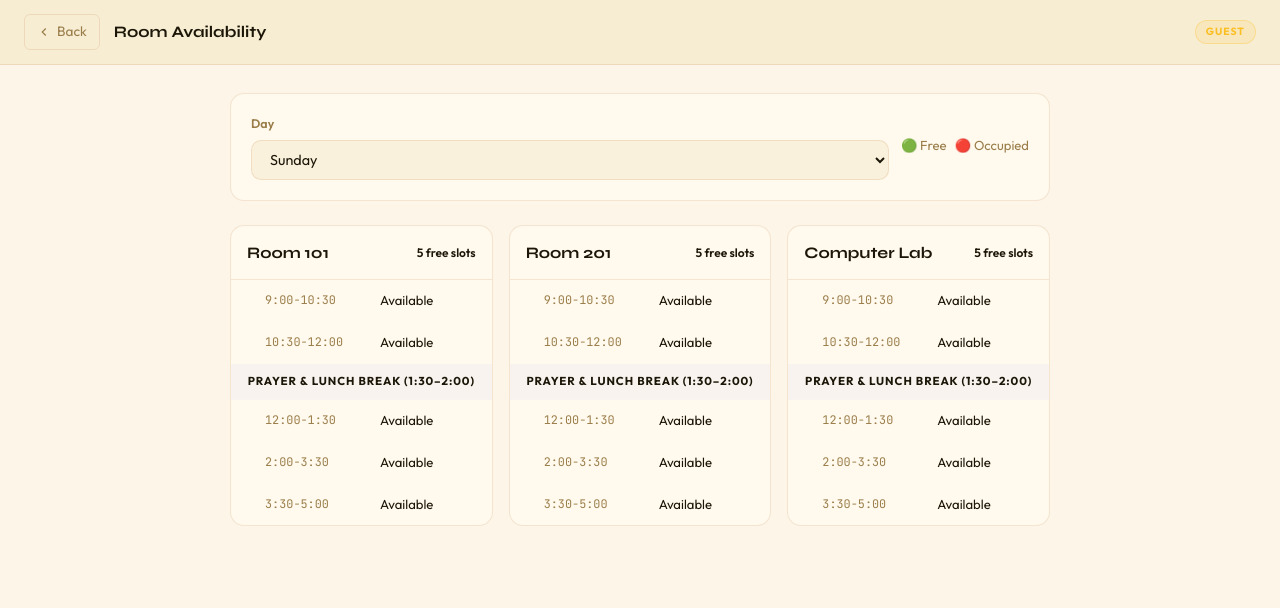
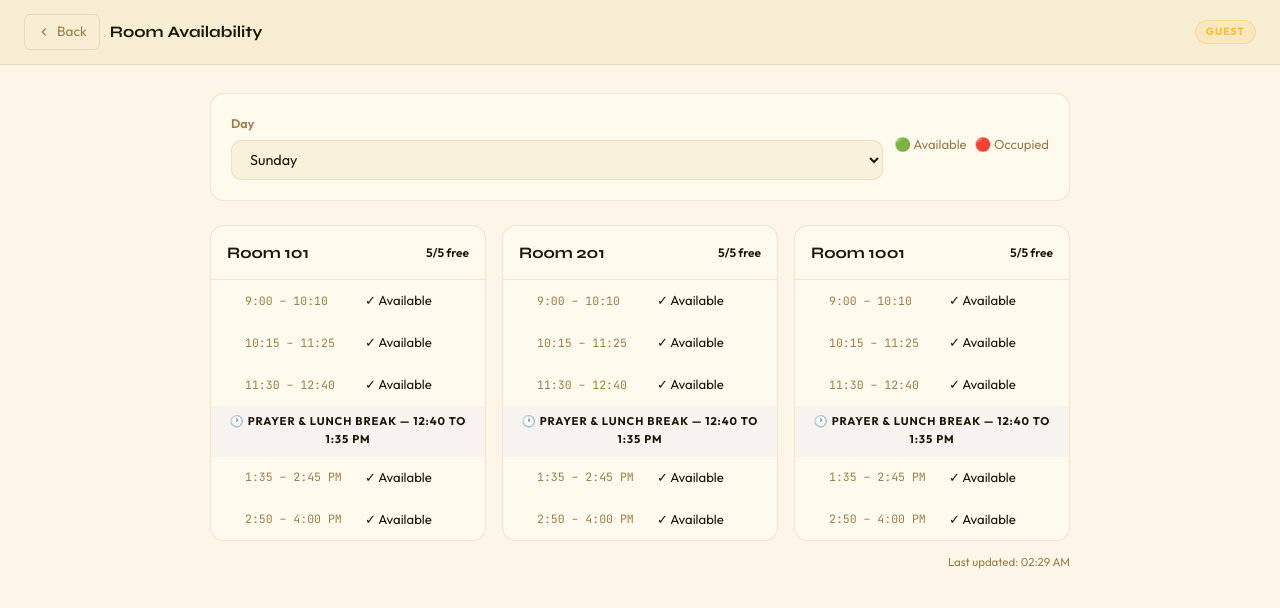
Before and after one commit to Sdsourab/mgtrubcls, a Flask app: page /guest/room-availability in a window 1280 px wide. Shown: the top 608 px of the page. Run offline with Flask 3, Linux system fonts and the light colour scheme; data that the repository does not hold is empty; some web fonts are replaced.

Commit message:
Refactor room availability layout and logic
Adjusted padding and layout for various elements, updated room availability display logic, and improved error handling messages.

```diff
--- a/templates/guest/room_availability.html
+++ b/templates/guest/room_availability.html
@@ -11,13 +11,23 @@
         .guest-nav {
             position:sticky; top:0; z-index:50;
             background:var(--bg-surface); border-bottom:1px solid var(--border);
-            padding:14px 24px; display:flex; align-items:center; gap:14px;
+            padding:14px 24px; display:flex; align-items:center; gap:10px;
         }
-        .back-btn { display:flex;align-items:center;gap:6px;color:var(--text-muted);font-size:0.85rem;text-decoration:none;padding:6px 12px;border:1px solid var(--border);border-radius:6px;transition:all 0.15s; }
+        .back-btn {
+            display:flex;align-items:center;gap:6px;color:var(--text-muted);font-size:0.85rem;
+            text-decoration:none;padding:6px 12px;border:1px solid var(--border);
+            border-radius:6px;transition:all 0.15s;white-space:nowrap;
+        }
         .back-btn:hover { color:var(--text-primary);border-color:var(--border-strong); }
+        .back-btn.dashboard {
+            color:var(--terra);border-color:rgba(188,111,55,0.35);
+            background:rgba(188,111,55,0.08);
+        }
+        .back-btn.dashboard:hover { background:rgba(188,111,55,0.15); }
         .guest-nav-title { font-family:'Syne',sans-serif;font-weight:700;font-size:1rem; }
-        .guest-badge-sm { margin-left:auto;background:rgba(251,191,36,0.12);border:1px solid rgba(251,191,36,0.3);color:#fbbf24;font-size:0.65rem;font-weight:700;letter-spacing:0.1em;padding:3px 10px;border-radius:20px; }
-        .page-wrap { max-width:860px;margin:0 auto;padding:28px 20px; }
+        .guest-badge-sm { margin-left:auto;background:rgba(251,191,36,0.12);border:1px solid rgba(251,191,36,0.3);color:#fbbf24;font-size:0.65rem;font-weight:700;letter-spacing:0.1em;padding:3px 10px;border-radius:20px;flex-shrink:0; }
+
+        .page-wrap { max-width:900px;margin:0 auto;padding:28px 20px; }
         .controls-card { background:var(--bg-card);border:1px solid var(--border);border-radius:var(--radius);padding:20px;margin-bottom:24px;display:flex;gap:12px;flex-wrap:wrap;align-items:flex-end; }
         .ctrl-group { display:flex;flex-direction:column;gap:6px;flex:1;min-width:130px; }
         .ctrl-group label { font-size:0.78rem;font-weight:600;color:var(--text-muted); }
@@ -27,21 +37,27 @@
         .room-card { background:var(--bg-card);border:1px solid var(--border);border-radius:var(--radius);overflow:hidden; }
         .room-card-header { padding:14px 16px;border-bottom:1px solid var(--border);display:flex;align-items:center;justify-content:space-between; }
         .room-name { font-family:'Syne',sans-serif;font-size:1rem;font-weight:700; }
-        .room-free-count { font-size:0.75rem;color:var(--green);font-weight:600; }
+        .room-free-count { font-size:0.75rem;font-weight:600; }
+        .room-free-count.all-free { color:var(--green); }
+        .room-free-count.some-busy { color:#fbbf24; }
+        .room-free-count.all-busy  { color:var(--red); }
 
         .time-slot-row { display:flex;align-items:center;gap:10px;padding:10px 16px;border-bottom:1px solid rgba(255,255,255,0.04); }
         .time-slot-row:last-child { border-bottom:none; }
         .slot-indicator { width:8px;height:8px;border-radius:50%;flex-shrink:0; }
         .slot-indicator.busy { background:var(--red); }
         .slot-indicator.free { background:var(--green); }
-        .slot-time-lbl { font-family:'JetBrains Mono',monospace;font-size:0.74rem;color:var(--text-muted);min-width:105px;flex-shrink:0; }
-        .slot-info { flex:1;font-size:0.82rem; }
-        .slot-busy-text { color:var(--text-primary);font-weight:600; }
+        .slot-time-lbl { font-family:'JetBrains Mono',monospace;font-size:0.72rem;color:var(--text-muted);min-width:110px;flex-shrink:0; }
+        .slot-info { flex:1;font-size:0.82rem;min-width:0; }
+        .slot-busy-text { color:var(--text-primary);font-weight:600;white-space:nowrap;overflow:hidden;text-overflow:ellipsis; }
         .slot-free-text { color:var(--green); }
-        .slot-teacher { font-size:0.74rem;color:var(--text-muted);margin-top:2px; }
+        .slot-teacher { font-size:0.74rem;color:var(--text-muted);margin-top:2px;white-space:nowrap;overflow:hidden;text-overflow:ellipsis; }
 
-        .lunch-row { padding:8px 16px;background:rgba(124,111,255,0.05);border-bottom:1px solid rgba(255,255,255,0.04); }
-        .lunch-row-inner { font-size:0.72rem;font-weight:700;letter-spacing:0.08em;text-transform:uppercase;color:var(--accent);text-align:center; }
+        .lunch-row { padding:7px 16px;background:rgba(124,111,255,0.05);border-bottom:1px solid rgba(255,255,255,0.04); }
+        .lunch-row-inner { font-size:0.70rem;font-weight:700;letter-spacing:0.08em;text-transform:uppercase;color:var(--accent);text-align:center; }
+
+        .error-msg { padding:32px;text-align:center;color:var(--text-muted);font-size:0.88rem; }
+        .last-updated { font-size:0.72rem;color:var(--text-muted);margin-top:12px;text-align:right; }
 
         @media(max-width:700px){ .rooms-grid{grid-template-columns:1fr;} }
     </style>
@@ -54,6 +70,11 @@
         Back
     </a>
     <span class="guest-nav-title">Room Availability</span>
+    <!-- Dashboard button: shown by JS if logged in -->
+    <a href="/dashboard" class="back-btn dashboard" id="dashBtn" style="display:none;">
+        <svg viewBox="0 0 24 24" fill="none" stroke="currentColor" stroke-width="2" width="14" height="14"><path d="m3 9 9-7 9 7v11a2 2 0 0 1-2 2H5a2 2 0 0 1-2-2z"/></svg>
+        Dashboard
+    </a>
     <span class="guest-badge-sm">GUEST</span>
 </nav>
 
@@ -69,8 +90,8 @@
                 <option value="Thursday">Thursday</option>
             </select>
         </div>
-        <div style="padding-bottom:2px;color:var(--text-muted);font-size:0.82rem;align-self:center;">
-            🟢 Free &nbsp; 🔴 Occupied
+        <div style="padding-bottom:4px;color:var(--text-muted);font-size:0.82rem;align-self:center;white-space:nowrap;">
+            🟢 Available &nbsp; 🔴 Occupied
         </div>
     </div>
 
@@ -79,29 +100,47 @@
         <div class="skeleton-block" style="height:300px;"></div>
         <div class="skeleton-block" style="height:300px;"></div>
     </div>
+    <div class="last-updated" id="lastUpdated"></div>
 </div>
 
 <script>
+// ── Rooms to display ──────────────────────────────────────────
 const ROOMS = [
-    {no:'101', label:'Room 101'},
-    {no:'201', label:'Room 201'},
-    {no:'100', label:'Computer Lab'},
-];
-const ALL_SLOTS = [
-    {slot:'9:00-10:30',  start:'09:00', end:'10:30'},
-    {slot:'10:30-12:00', start:'10:30', end:'12:00'},
-    {slot:'12:00-1:30',  start:'12:00', end:'13:30'},
-    {slot:'2:00-3:30',   start:'14:00', end:'15:30'},
-    {slot:'3:30-5:00',   start:'15:30', end:'17:00'},
+    { no: '101',  label: 'Room 101' },
+    { no: '201',  label: 'Room 201' },
+    { no: '1001', label: 'Room 1001' },
 ];
 
+// ── Actual DB time slots (must match routine_seed.sql exactly) ─
+// Format: { display, slot (DB time_slot value) }
+const DB_SLOTS = [
+    { display: '9:00 – 10:10',   slot: '09:00-10:10'  },
+    { display: '10:15 – 11:25',  slot: '10:15-11:25'  },
+    { display: '11:30 – 12:40',  slot: '11:30-12:40'  },
+    // Prayer & Lunch Break 12:40 – 13:35
+    { display: '1:35 – 2:45 PM', slot: '13:35-14:45'  },
+    { display: '2:50 – 4:00 PM', slot: '14:50-16:00'  },
+];
+
+const LUNCH_AFTER_INDEX = 2; // show lunch break after slot index 2
+
 document.addEventListener('DOMContentLoaded', () => {
-    // Auto-select today
-    const days = ['Sunday','Monday','Tuesday','Wednesday','Thursday','Friday','Saturday'];
-    const today = days[new Date().getDay()];
+    // Show dashboard button if logged in
+    try {
+        const user  = JSON.parse(localStorage.getItem('us_user') || 'null');
+        const token = localStorage.getItem('us_token');
+        if (user && token) {
+            document.getElementById('dashBtn').style.display = 'flex';
+        }
+    } catch(e) {}
+
+    // Auto-select today (if weekday)
+    const days      = ['Sunday','Monday','Tuesday','Wednesday','Thursday','Friday','Saturday'];
+    const today     = days[new Date().getDay()];
     const validDays = ['Sunday','Monday','Tuesday','Wednesday','Thursday'];
-    const sel = document.getElementById('daySelect');
+    const sel       = document.getElementById('daySelect');
     if (validDays.includes(today)) sel.value = today;
+
     loadRooms();
 });
 
@@ -111,43 +150,59 @@ async function loadRooms() {
     grid.innerHTML = ROOMS.map(() => '<div class="skeleton-block" style="height:280px;"></div>').join('');
 
     try {
-        const res  = await fetch(`/guest/api/room-availability?day=${day}`);
+        const res  = await fetch(`/guest/api/room-availability?day=${encodeURIComponent(day)}`);
         const data = await res.json();
-        if (!data.success) { grid.innerHTML = '<p style="color:var(--text-muted);">Could not load data.</p>'; return; }
 
-        // Build lookup: room_no -> time_slot -> entry
+        if (!data.success) {
+            grid.innerHTML = `<div class="error-msg" style="grid-column:1/-1">❌ Could not load data. Please try again.</div>`;
+            return;
+        }
+
+        // Build lookup: room_no → time_slot → entry
         const lookup = {};
-        data.data.forEach(r => {
-            if (!lookup[r.room_no]) lookup[r.room_no] = {};
-            lookup[r.room_no][r.time_slot] = r;
+        (data.data || []).forEach(r => {
+            const rn = String(r.room_no);
+            if (!lookup[rn]) lookup[rn] = {};
+            lookup[rn][r.time_slot] = r;
         });
 
-        grid.innerHTML = ROOMS.map(({no, label}) => {
-            const roomData = lookup[no] || {};
-            const freeCount = ALL_SLOTS.filter(s => !roomData[s.slot]).length;
+        grid.innerHTML = ROOMS.map(({ no, label }) => {
+            const roomData  = lookup[no] || {};
+            const freeCount = DB_SLOTS.filter(s => !roomData[s.slot]).length;
+            const totalSlots = DB_SLOTS.length;
+
+            let countClass = 'all-free';
+            if (freeCount === 0)          countClass = 'all-busy';
+            else if (freeCount < totalSlots) countClass = 'some-busy';
 
             let slotsHtml = '';
-            ALL_SLOTS.forEach((s, i) => {
+            DB_SLOTS.forEach((s, i) => {
+                // Lunch break row after index 2
+                if (i === LUNCH_AFTER_INDEX + 1) {
+                    slotsHtml += `
+                    <div class="lunch-row">
+                        <div class="lunch-row-inner">🕐 Prayer &amp; Lunch Break — 12:40 to 1:35 PM</div>
+                    </div>`;
+                }
                 const entry = roomData[s.slot];
-                if (i === 2) { // after slot 3, add lunch
-                    slotsHtml += `<div class="lunch-row"><div class="lunch-row-inner">Prayer & Lunch Break (1:30–2:00)</div></div>`;
-                }
                 if (entry) {
+                    const courseName  = entry.course_name  || entry.course_code  || '—';
+                    const teacherName = entry.teacher_name || entry.teacher_code || '—';
                     slotsHtml += `
                     <div class="time-slot-row">
                         <div class="slot-indicator busy"></div>
-                        <div class="slot-time-lbl">${s.slot}</div>
+                        <div class="slot-time-lbl">${s.display}</div>
                         <div class="slot-info">
-                            <div class="slot-busy-text">${entry.course_code}</div>
-                            <div class="slot-teacher">${entry.teacher_name || entry.teacher_code}</div>
+                            <div class="slot-busy-text" title="${courseName}">${courseName}</div>
+                            <div class="slot-teacher">${teacherName}</div>
                         </div>
                     </div>`;
                 } else {
                     slotsHtml += `
                     <div class="time-slot-row">
                         <div class="slot-indicator free"></div>
-                        <div class="slot-time-lbl">${s.slot}</div>
-                        <div class="slot-info"><div class="slot-free-text">Available</div></div>
+                        <div class="slot-time-lbl">${s.display}</div>
+                        <div class="slot-info"><div class="slot-free-text">✓ Available</div></div>
                     </div>`;
                 }
             });
@@ -156,14 +211,19 @@ async function loadRooms() {
             <div class="room-card">
                 <div class="room-card-header">
                     <div class="room-name">${label}</div>
-                    <div class="room-free-count">${freeCount} free slots</div>
+                    <div class="room-free-count ${countClass}">${freeCount}/${totalSlots} free</div>
                 </div>
                 ${slotsHtml}
             </div>`;
         }).join('');
 
+        // Last updated
+        const now = new Date();
+        document.getElementById('lastUpdated').textContent =
+            `Last updated: ${now.toLocaleTimeString('en-US', {hour:'2-digit', minute:'2-digit'})}`;
+
     } catch(e) {
-        grid.innerHTML = '<p style="color:var(--text-muted);padding:20px;">Failed to load. Check connection.</p>';
+        grid.innerHTML = `<div class="error-msg" style="grid-column:1/-1">⚠️ Failed to load. Check your connection and try again.</div>`;
     }
 }
 </script>
```
